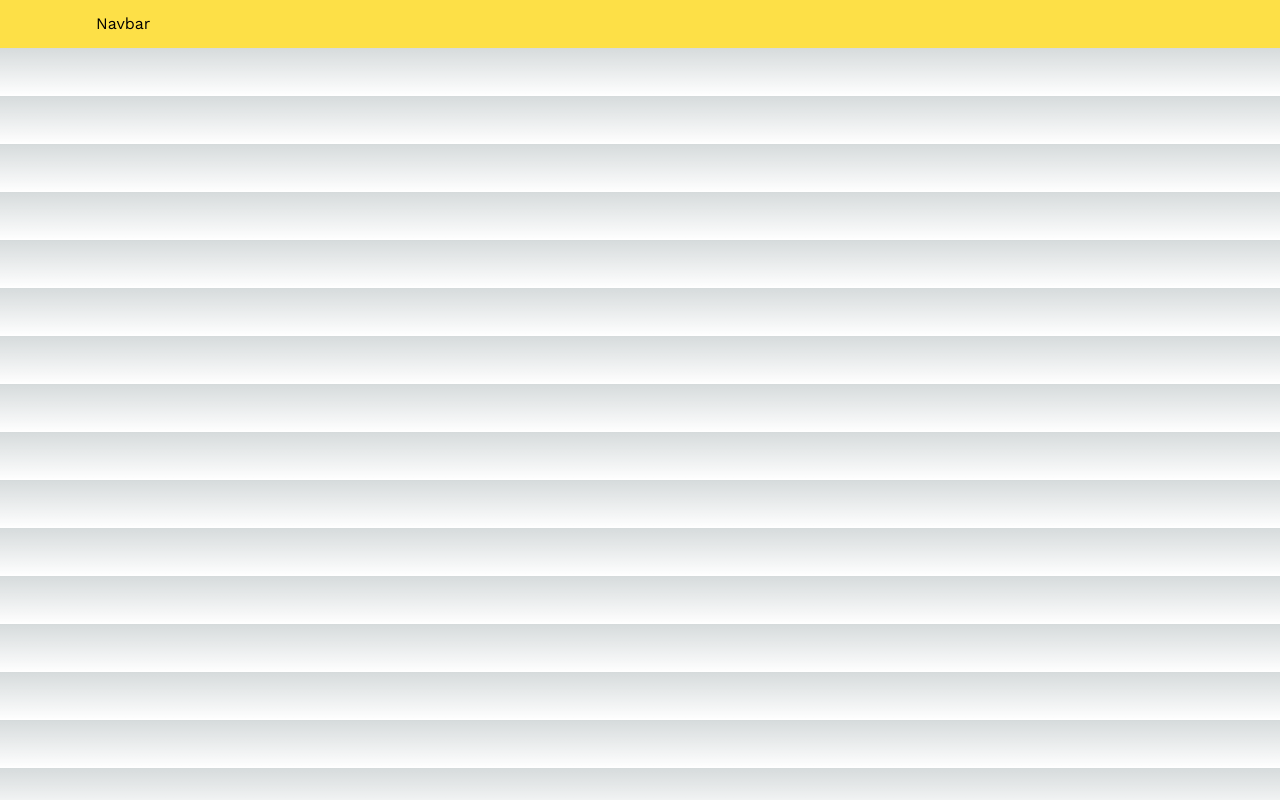
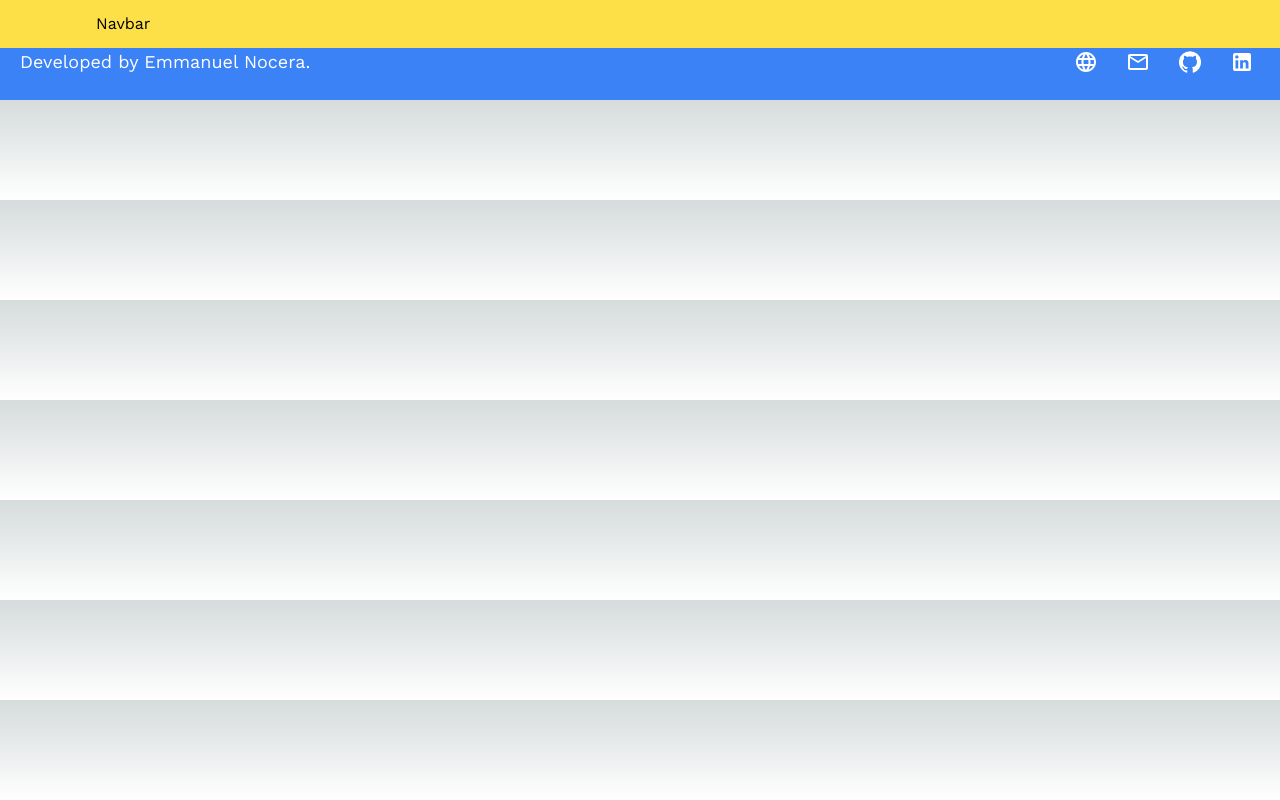
Before and after one commit to emanocera89/pokemon-project, a Next.js app: page /about in a window 1280 px wide. Built offline with nearby package versions, Linux system fonts and the light colour scheme.

Commit message:
added content to footer

```diff
--- a/src/components/footer.tsx
+++ b/src/components/footer.tsx
@@ -1,5 +1,39 @@
+import IconButton from '@mui/joy/IconButton'
+import LanguageOutlinedIcon from '@mui/icons-material/LanguageOutlined'
+import EmailOutlinedIcon from '@mui/icons-material/EmailOutlined'
+import GitHubIcon from '@mui/icons-material/GitHub'
+import LinkedInIcon from '@mui/icons-material/LinkedIn'
+
+
 export default function Footer() {
     return (
-        <footer className="">Footer</footer>
+        <footer className='bg-blue-500'>
+            <div className='w-full mx-auto p-5 md:flex md:items-center md:justify-between'>
+                <span className='text-lg text-white sm:text-center dark:text-gray-400'>Developed by <a href='https://emmanuelnocera.com' className='hover:underline' target='_blank'>Emmanuel Nocera</a>.
+                </span>
+                <ul className='flex flex-wrap gap-4 items-center mt-3 text-sm font-medium text-gray-500 dark:text-gray-400 sm:mt-0'>
+                    <li>
+                        <IconButton component='a' href='https://www.emmanuelnocera.com' target='_blank' title='website' className='hover:bg-transparent'>
+                            <LanguageOutlinedIcon className='text-white' />
+                        </IconButton>
+                    </li>
+                    <li>
+                        <IconButton component='a' href='mailto:ema.nocera.89@gmail.com' title='email' className='hover:bg-transparent'>
+                            <EmailOutlinedIcon className='text-white' />
+                        </IconButton>
+                    </li>
+                    <li>
+                        <IconButton component='a' href='https://github.com/emanocera89' target='_blank' title='Github' className='hover:bg-transparent'>
+                            <GitHubIcon className='text-white' />
+                        </IconButton>
+                    </li>
+                    <li>
+                        <IconButton component='a' href='https://www.linkedin.com/in/emanocera/' target='_blank' title='LinkedIn' className='hover:bg-transparent'>
+                            <LinkedInIcon className='text-white' />
+                        </IconButton>
+                    </li>
+                </ul>
+            </div>
+        </footer>
     )
 }
```
